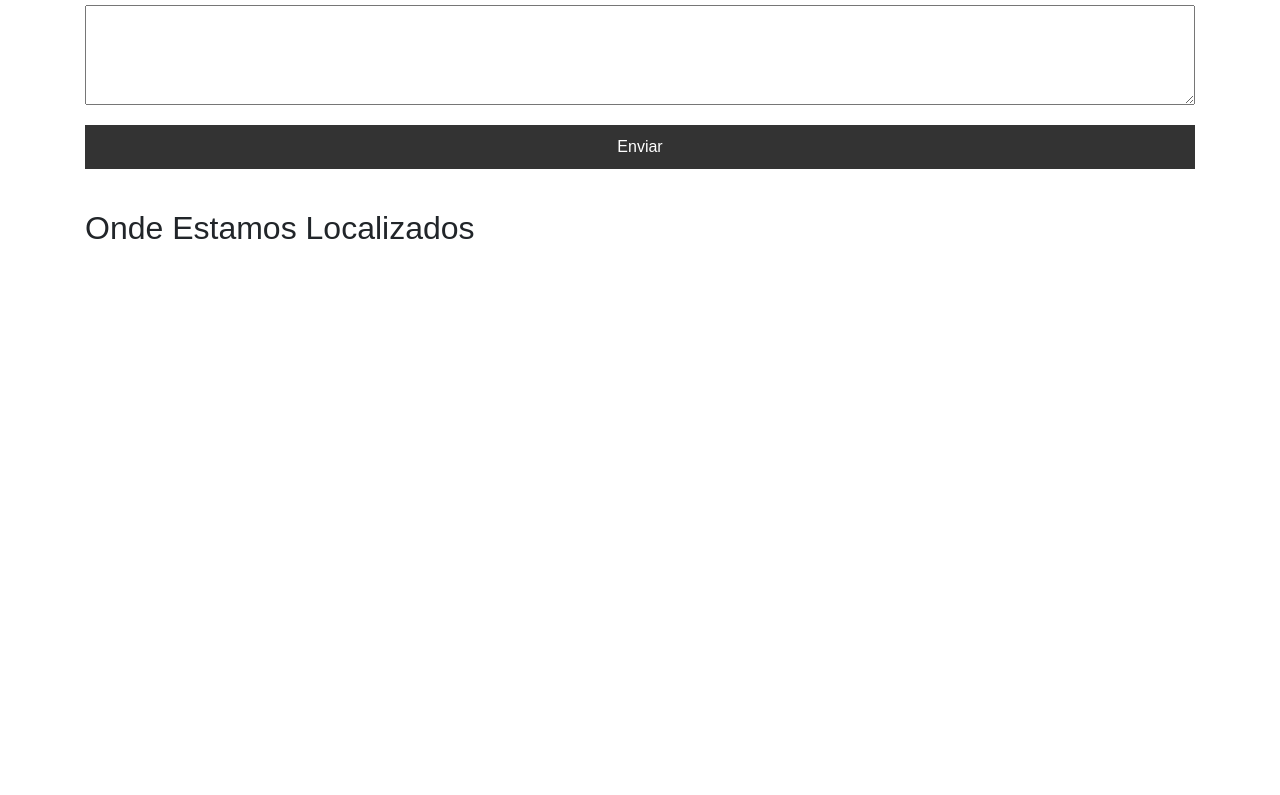
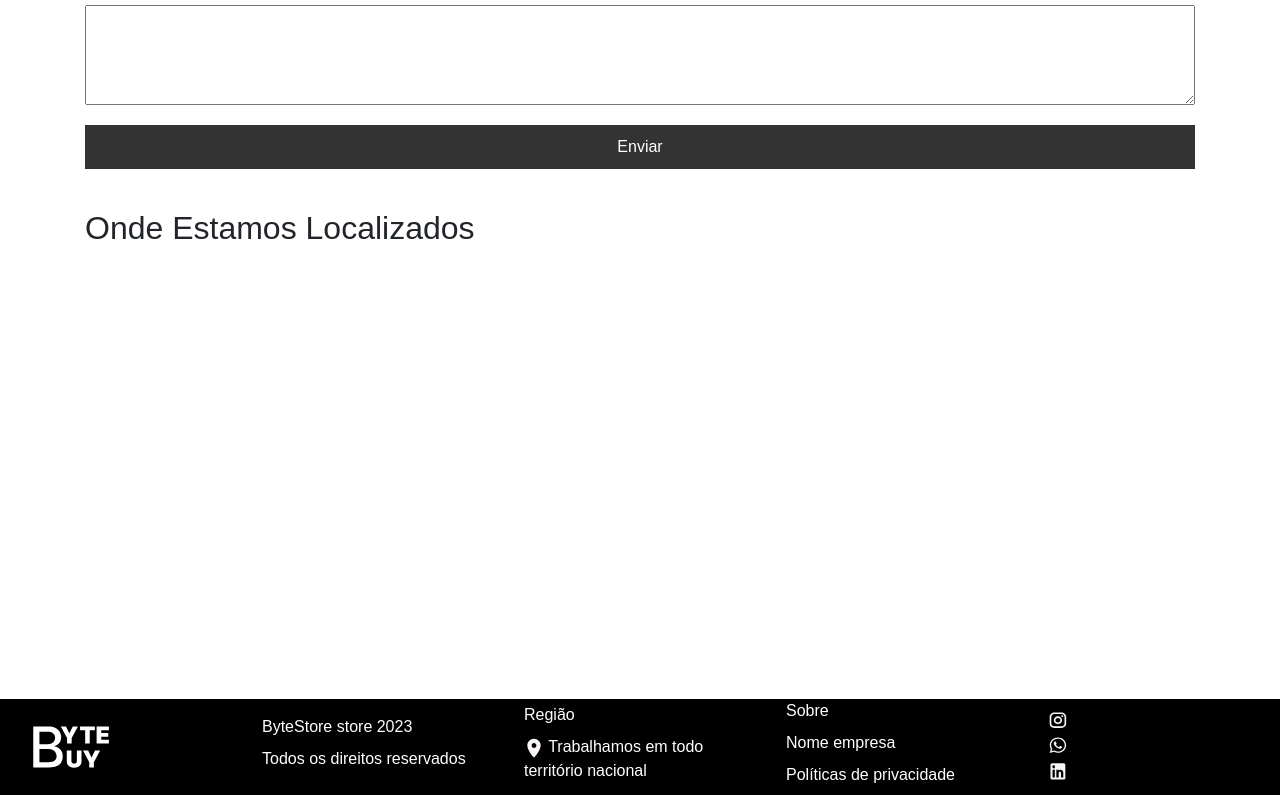
Before and after one commit to thaleswinther/bytebuy-HTML-CSS, a plain HTML site: page index.html in a window 1280 px wide. Shown: the part 871-1666 px from the top of the page. Before the commit the page ends 1566 px from the top, so only its background shows below. Drawn offline with nearby package versions, Linux system fonts and the light colour scheme; no server answers; a script that the page names is missing.

Commit message:
adding footer

```diff
--- a/index.html
+++ b/index.html
@@ -66,6 +66,32 @@
       <h2>Onde Estamos Localizados</h2>
       <div id="map" style="height: 400px;"></div>
     </section>
+
+    <footer>
+      <div class="footer-content row ">
+        <div class="col">
+          <img src="resources/static/image/bytebuy_logo.svg" alt="Byte Buy">
+        </div>
+        <div class="col">
+          <p>ByteStore store 2023</p>
+          <p>Todos os direitos reservados</p>
+        </div>
+        <div class="col">
+          <p>Região</p>
+          <p> <img src="resources/static/image/pin_icon.svg" alt="Location Pin" class="pin"> Trabalhamos em todo território nacional</p>
+        </div>
+        <div class="col">
+          <p>Sobre</p>
+          <p>Nome empresa</p>
+          <p>Políticas de privacidade</p>
+        </div>
+        <div class="col">
+          <img class="social-icon" src="resources/static/image/instagram_icon.svg" alt="Instagram">
+          <img class="social-icon" src="resources/static/image/whatsapp_icon.svg" alt="WhatsApp">
+          <img class="social-icon" src="resources/static/image/linkedin_icon.svg" alt="LinkedIn">
+        </div>
+      </div>
+    </footer>
   </main>
 
   <script src="https://code.jquery.com/jquery-3.3.1.slim.min.js"></script>
--- a/styles.css
+++ b/styles.css
@@ -1,7 +1,9 @@
   body {
       font-family: 'Arial', sans-serif;
+      position: relative;
       margin: 0;
       padding: 0;
+      padding-bottom: 100px;
   }
 
   header {
@@ -27,6 +29,46 @@
 
   section {
     margin-bottom: 40px;
+  }
+
+  footer {
+    background-color: #000;
+    padding: 0;
+    width: 100%;
+    position: absolute;
+    left: 0;
+    bottom: 0;
+    color: #fff;
+  }
+  .footer-content {
+    display: flex;
+    align-items: center;
+  }
+
+  .footer-content img {
+    width: 139px;
+    height: 68px;
+  }
+
+  footer .col p {
+    margin-bottom: 8px;
+  }
+
+  .footer-content .pin {
+    width: 20px;
+    height: 20px;
+  }
+
+  .footer-content .social-icon {
+    width: 20px;
+    height: 20px;
+    margin-bottom: 5px;
+  }
+
+  .footer-content .col{
+    display: flex;
+    flex-direction: column;
+    align-items: flex-start;
   }
 
   .card {
```
Also changed, not shown: resources/static/image/instagram_icon.svg (added), resources/static/image/linkedin_icon.svg (added), resources/static/image/pin_icon.svg (added), resources/static/image/whatsapp_icon.svg (added), 4 other files.
